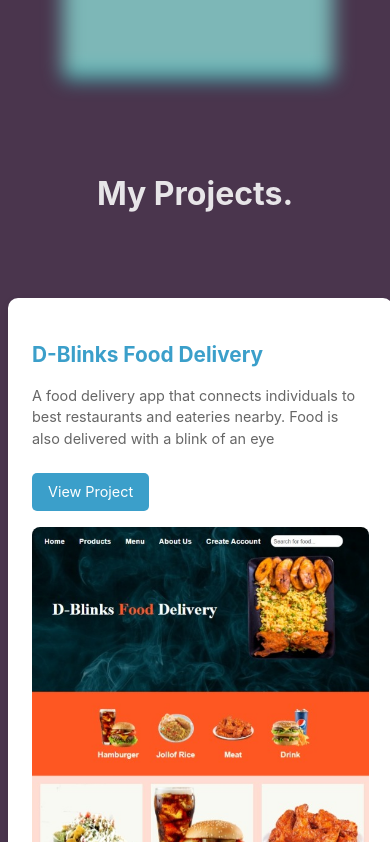
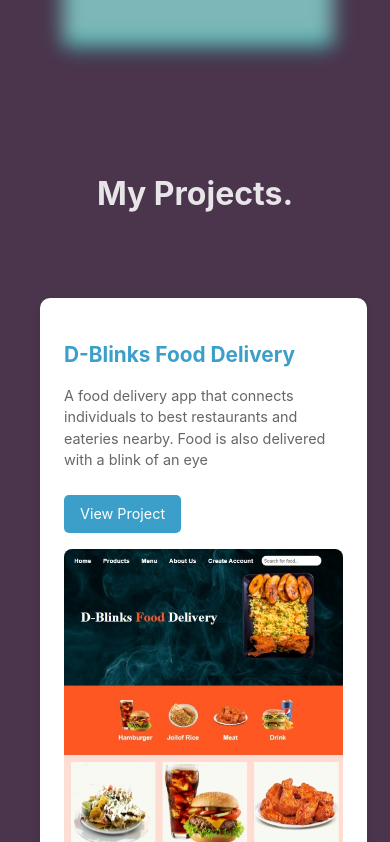
Before and after one commit to RayRay-101/portfolio, a React (Vite) app: page / in a window 390 px wide. Shown: the part 2724-3566 px from the top of the page. Built offline with nearby package versions, Linux system fonts and the light colour scheme.

Commit message:
homepage portfolio-queries

```diff
--- a/src/styles/About.css
+++ b/src/styles/About.css
@@ -39,6 +39,8 @@
     backdrop-filter: blur(10px);
     filter: blur(10px);
     z-index: -1;
+    margin-bottom: 2rem;
+
 }
 .about .techSkills .name {
     display: flex;
--- a/src/styles/Home.css
+++ b/src/styles/Home.css
@@ -243,6 +243,10 @@
       margin-right: 0;
   }
 
+  .project-grid {
+    margin: 0 2rem;
+
+  }
   .project {
       margin: 0 1rem; /* Reduce margin for smaller screens */
   }
```
